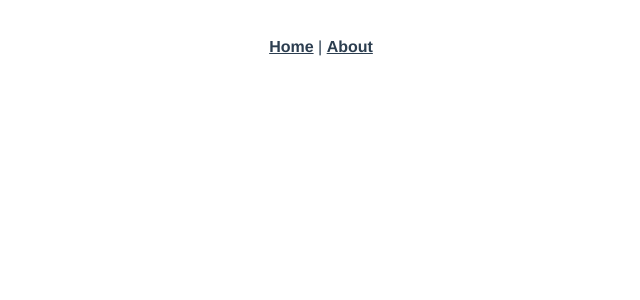
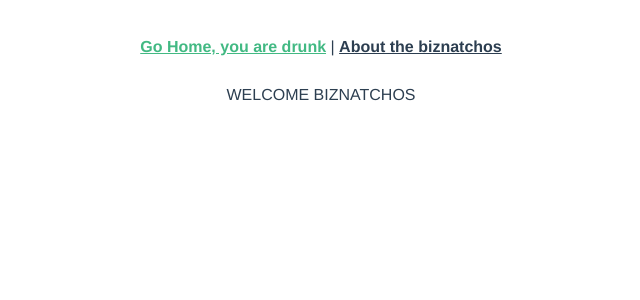
Before and after one commit to grandones/intemperismo, a Vue app in the folder intemperapp/client/: page /intemperhome in a window 1280 px wide. Before the commit this address had no page. Shown: the top 300 px of the page, without its empty margins (319-959 px from the left). Built offline with nearby package versions, Linux system fonts and the light colour scheme.

Commit message:
Small changes to home

```diff
--- a/intemperapp/client/src/App.vue
+++ b/intemperapp/client/src/App.vue
@@ -1,7 +1,7 @@
 <template>
   <div id="nav">
-    <router-link to="/">Home</router-link> |
-    <router-link to="/about">About</router-link>
+    <router-link to="/intemperhome">Go Home, you are drunk</router-link> |
+    <router-link to="/about">About the biznatchos</router-link>
   </div>
   <router-view/>
 </template>
--- a/intemperapp/client/src/router/index.js
+++ b/intemperapp/client/src/router/index.js
@@ -1,5 +1,6 @@
 import { createRouter, createWebHistory } from 'vue-router';
 import Home from '../views/Home.vue';
+import Intemperhome from '../views/Intemperhome.vue';
 
 const routes = [
   {
@@ -15,6 +16,11 @@ const routes = [
     // which is lazy-loaded when the route is visited.
     component: () => import(/* webpackChunkName: "about" */ '../views/About.vue'),
   },
+  {
+    path: '/intemperhome',
+    name: 'Intemperhome',
+    component: Intemperhome,
+  },
 ];
 
 const router = createRouter({
--- /dev/null
+++ b/intemperapp/client/src/views/Intemperhome.vue
@@ -0,0 +1,3 @@
+<template>
+  WELCOME BIZNATCHOS
+</template>
```
